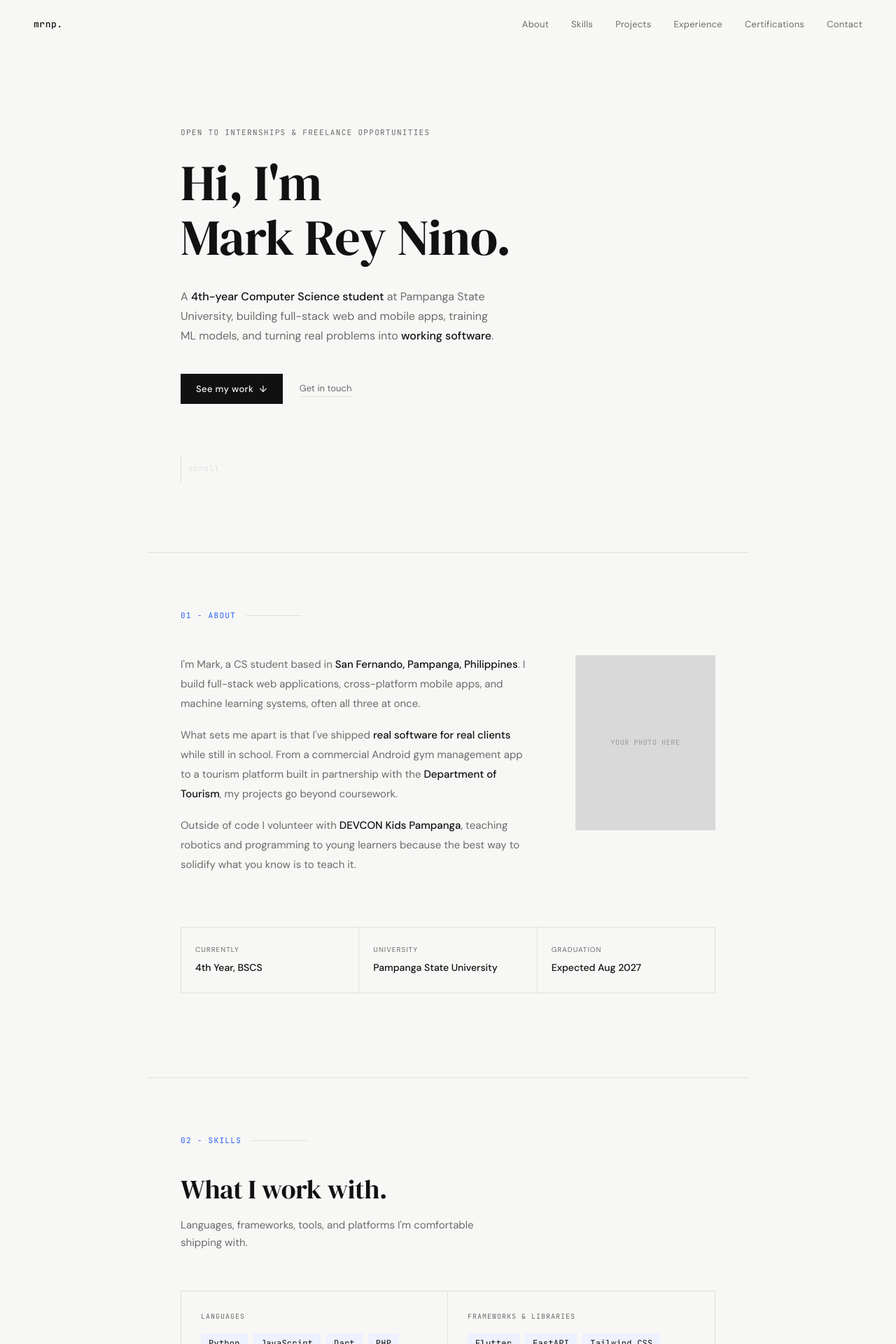
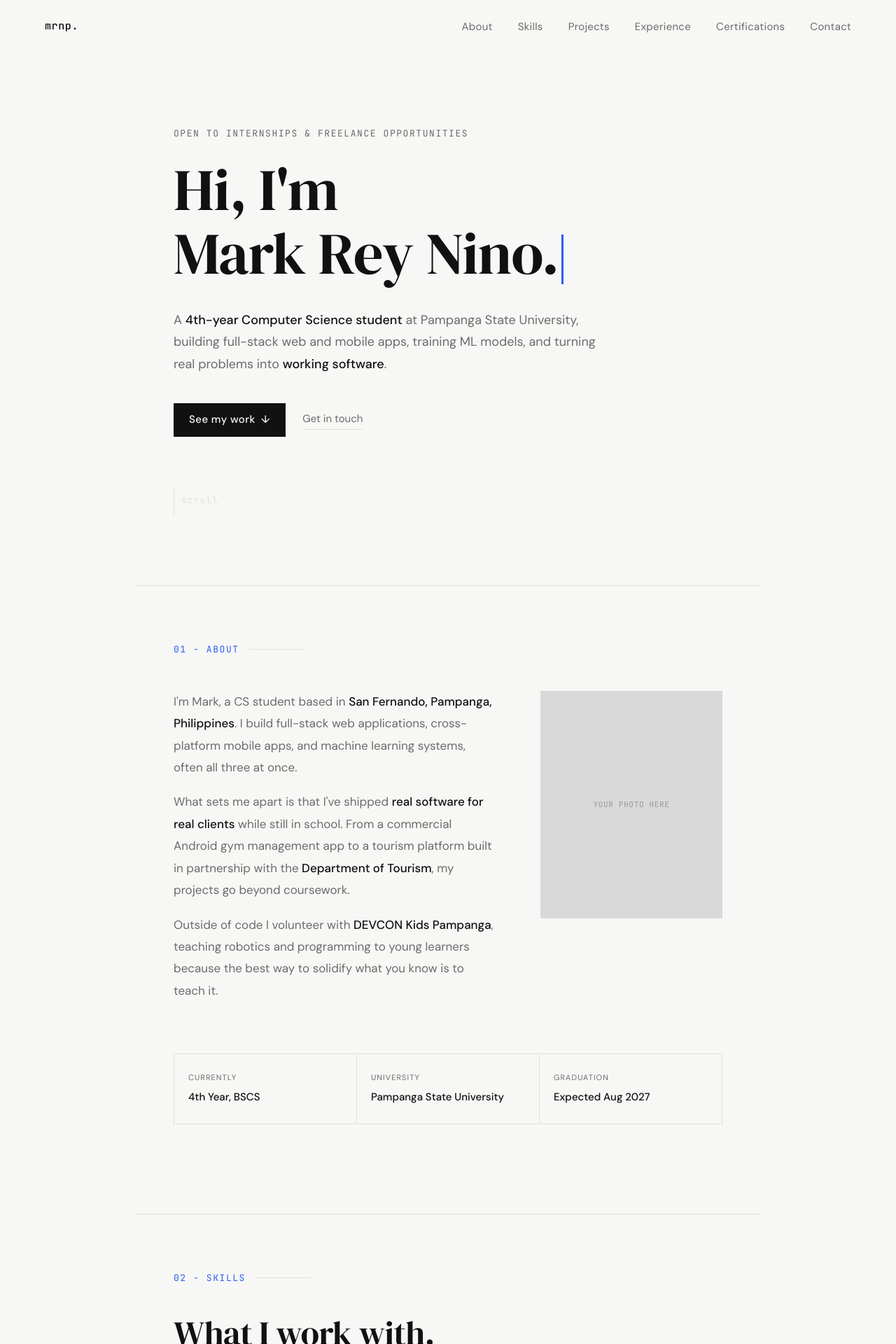
Before and after one commit to mrnp-dev/My-Portfolio, a React (Vite) app: page / in a window 1280 px wide. Shown: the top 1920 px of the page at 70% size. Built offline with nearby package versions, Linux system fonts and the light colour scheme.

Commit message:
Adjusted size and width of content

```diff
--- a/src/App.css
+++ b/src/App.css
@@ -8,7 +8,7 @@
   align-items: center;
   justify-content: space-between;
   gap: 24px;
-  padding: 22px 48px;
+  padding: 24px 64px;
   background: rgba(247, 247, 245, 0.88);
   border-bottom: 1px solid transparent;
   backdrop-filter: blur(12px);
@@ -22,7 +22,7 @@
 .nav-logo {
   color: var(--ink);
   font-family: var(--mono);
-  font-size: 13px;
+  font-size: 15px;
   font-weight: 500;
   letter-spacing: 0.04em;
   text-decoration: none;
@@ -30,13 +30,13 @@
 
 .nav-links {
   display: flex;
-  gap: 32px;
+  gap: 36px;
   list-style: none;
 }
 
 .nav-links a {
   color: var(--muted);
-  font-size: 13px;
+  font-size: 15px;
   letter-spacing: 0.02em;
   text-decoration: none;
   transition: color 0.2s;
@@ -48,9 +48,9 @@
 }
 
 main section {
-  max-width: 860px;
+  width: var(--content-width);
   margin: 0 auto;
-  padding: 120px 48px;
+  padding: 128px var(--content-padding);
 }
 
 main section + section {
@@ -83,7 +83,7 @@ main section + section {
 .hero-eyebrow {
   margin-bottom: 24px;
   color: var(--muted);
-  font-size: 11px;
+  font-size: 13px;
   letter-spacing: 0.12em;
   text-transform: uppercase;
 }
@@ -91,7 +91,7 @@ main section + section {
 .hero-name {
   color: var(--ink);
   font-family: var(--serif);
-  font-size: clamp(42px, 7vw, 72px);
+  font-size: clamp(52px, 7vw, 84px);
   font-weight: 400;
   letter-spacing: -0.01em;
   line-height: 1.08;
@@ -114,10 +114,10 @@ main section + section {
 }
 
 .hero-tagline {
-  max-width: 460px;
-  margin-top: 32px;
+  max-width: 620px;
+  margin-top: 34px;
   color: var(--muted);
-  font-size: 16px;
+  font-size: 18px;
   line-height: 1.75;
 }
 
@@ -144,7 +144,7 @@ main section + section {
   background: var(--ink);
   color: var(--bg);
   cursor: pointer;
-  font-size: 13px;
+  font-size: 15px;
   font-weight: 500;
   letter-spacing: 0.03em;
   text-decoration: none;
@@ -159,7 +159,7 @@ main section + section {
   border-bottom: 1px solid var(--rule);
   padding-bottom: 1px;
   color: var(--muted);
-  font-size: 13px;
+  font-size: 15px;
   text-decoration: none;
   transition: color 0.2s, border-color 0.2s;
 }
@@ -176,7 +176,7 @@ main section + section {
   margin-top: 72px;
   color: var(--rule);
   font-family: var(--mono);
-  font-size: 11px;
+  font-size: 13px;
   letter-spacing: 0.08em;
 }
 
@@ -203,7 +203,7 @@ main section + section {
   gap: 14px;
   margin-bottom: 40px;
   color: var(--accent);
-  font-size: 11px;
+  font-size: 13px;
   letter-spacing: 0.12em;
   text-transform: uppercase;
 }
@@ -220,22 +220,22 @@ main section + section {
   margin-bottom: 16px;
   color: var(--ink);
   font-family: var(--serif);
-  font-size: clamp(28px, 4vw, 38px);
+  font-size: clamp(34px, 4vw, 48px);
   font-weight: 400;
   letter-spacing: -0.01em;
   line-height: 1.15;
 }
 
 .section-sub {
-  max-width: 480px;
-  margin-bottom: 56px;
+  max-width: 640px;
+  margin-bottom: 60px;
   color: var(--muted);
-  font-size: 15px;
+  font-size: 17px;
 }
 
 .about-grid {
   display: grid;
-  grid-template-columns: 1fr 200px;
+  grid-template-columns: minmax(0, 1fr) 260px;
   gap: 48px 64px;
   align-items: start;
   margin-top: 48px;
@@ -244,7 +244,7 @@ main section + section {
 .about-body p {
   margin-bottom: 18px;
   color: var(--muted);
-  font-size: 15px;
+  font-size: 17px;
   line-height: 1.85;
 }
 
@@ -258,7 +258,7 @@ main section + section {
   background: #d9d9d9;
   color: #999999;
   font-family: var(--mono);
-  font-size: 10px;
+  font-size: 11px;
   letter-spacing: 0.06em;
   text-align: center;
 }
@@ -282,14 +282,14 @@ main section + section {
 .skill-cat-label {
   margin-bottom: 6px;
   color: var(--muted);
-  font-size: 10px;
+  font-size: 11px;
   letter-spacing: 0.1em;
   text-transform: uppercase;
 }
 
 .fact-value {
   color: var(--ink);
-  font-size: 14px;
+  font-size: 15px;
   font-weight: 500;
 }
 
@@ -330,7 +330,7 @@ main section + section {
   background: var(--accent-lt);
   color: var(--ink);
   font-family: var(--mono);
-  font-size: 12px;
+  font-size: 13px;
   letter-spacing: 0.02em;
 }
 
@@ -370,7 +370,7 @@ main section + section {
 .project-hero-label {
   color: rgba(0, 0, 0, 0.35);
   font-family: var(--mono);
-  font-size: 11px;
+  font-size: 13px;
   letter-spacing: 0.1em;
   text-transform: uppercase;
 }
@@ -393,7 +393,7 @@ main section + section {
   background: #e2e2e0;
   color: rgba(0, 0, 0, 0.3);
   font-family: var(--mono);
-  font-size: 10px;
+  font-size: 11px;
   letter-spacing: 0.08em;
   text-align: center;
   text-transform: uppercase;
@@ -424,7 +424,7 @@ main section + section {
 .project-meta-row {
   margin-bottom: 8px;
   color: var(--muted);
-  font-size: 11px;
+  font-size: 13px;
   letter-spacing: 0.08em;
   text-transform: uppercase;
 }
@@ -432,7 +432,7 @@ main section + section {
 .project-name {
   color: var(--ink);
   font-family: var(--serif);
-  font-size: 26px;
+  font-size: 30px;
   font-weight: 400;
   line-height: 1.15;
 }
@@ -440,7 +440,7 @@ main section + section {
 .project-status {
   flex-shrink: 0;
   padding: 5px 10px;
-  font-size: 10px;
+  font-size: 11px;
   letter-spacing: 0.08em;
   text-transform: uppercase;
   white-space: nowrap;
@@ -461,7 +461,7 @@ main section + section {
 .project-desc {
   margin-bottom: 20px;
   color: var(--muted);
-  font-size: 14px;
+  font-size: 15px;
   line-height: 1.8;
 }
 
@@ -475,7 +475,7 @@ main section + section {
   margin-bottom: 6px;
   padding-left: 16px;
   color: var(--muted);
-  font-size: 13.5px;
+  font-size: 15px;
   line-height: 1.7;
 }
 
@@ -505,7 +505,7 @@ main section + section {
   border: 1px solid var(--rule);
   padding: 3px 9px;
   color: var(--muted);
-  font-size: 10px;
+  font-size: 11px;
   letter-spacing: 0.08em;
   text-transform: uppercase;
 }
@@ -515,7 +515,7 @@ main section + section {
   padding-bottom: 1px;
   color: var(--accent);
   font-family: var(--mono);
-  font-size: 11px;
+  font-size: 13px;
   letter-spacing: 0.08em;
   text-decoration: none;
   text-transform: uppercase;
@@ -541,7 +541,7 @@ main section + section {
 .timeline-date {
   padding-top: 4px;
   color: var(--muted);
-  font-size: 11px;
+  font-size: 13px;
   letter-spacing: 0.08em;
   white-space: nowrap;
 }
@@ -556,13 +556,13 @@ main section + section {
 .timeline-org {
   margin-bottom: 10px;
   color: var(--accent);
-  font-size: 13px;
+  font-size: 15px;
   font-weight: 500;
 }
 
 .timeline-desc {
   color: var(--muted);
-  font-size: 14px;
+  font-size: 15px;
   line-height: 1.75;
 }
 
@@ -583,7 +583,7 @@ main section + section {
 .cert-issuer {
   margin-bottom: 8px;
   color: var(--accent);
-  font-size: 10px;
+  font-size: 11px;
   letter-spacing: 0.1em;
   text-transform: uppercase;
 }
@@ -591,14 +591,14 @@ main section + section {
 .cert-name {
   margin-bottom: 4px;
   color: var(--ink);
-  font-size: 14px;
+  font-size: 15px;
   font-weight: 500;
   line-height: 1.4;
 }
 
 .cert-date {
   color: var(--muted);
-  font-size: 11px;
+  font-size: 13px;
 }
 
 #contact {
@@ -616,7 +616,7 @@ main section + section {
   margin-bottom: 16px;
   color: var(--ink);
   font-family: var(--serif);
-  font-size: clamp(24px, 3.5vw, 34px);
+  font-size: clamp(30px, 3.5vw, 42px);
   font-weight: 400;
   line-height: 1.25;
 }
@@ -642,7 +642,7 @@ main section + section {
 
 .contact-row-label {
   color: var(--muted);
-  font-size: 10px;
+  font-size: 11px;
   letter-spacing: 0.1em;
   text-transform: uppercase;
 }
@@ -666,18 +666,18 @@ main section + section {
 
 footer {
   display: flex;
-  max-width: 860px;
+  width: var(--content-width);
   align-items: center;
   justify-content: space-between;
   gap: 24px;
   border-top: 1px solid var(--rule);
   margin: 0 auto;
-  padding: 28px 48px;
+  padding: 32px var(--content-padding);
 }
 
 .footer-copy {
   color: var(--muted);
-  font-size: 11px;
+  font-size: 13px;
   letter-spacing: 0.06em;
 }
 
@@ -689,7 +689,7 @@ footer {
 
 .footer-links a {
   color: var(--muted);
-  font-size: 12px;
+  font-size: 13px;
   text-decoration: none;
   transition: color 0.2s;
 }
@@ -723,10 +723,11 @@ footer {
   }
 
   .nav-links a {
-    font-size: 12px;
+    font-size: 13px;
   }
 
   main section {
+    width: 100%;
     padding: 80px 24px;
   }
 
@@ -793,6 +794,7 @@ footer {
   }
 
   footer {
+    width: 100%;
     flex-direction: column;
     padding-right: 24px;
     padding-left: 24px;
--- a/src/index.css
+++ b/src/index.css
@@ -18,12 +18,14 @@
   --serif: 'DM Serif Display', Georgia, serif;
   --sans: 'DM Sans', system-ui, sans-serif;
   --mono: 'JetBrains Mono', 'Courier New', monospace;
+  --content-width: min(70vw, 1180px);
+  --content-padding: 56px;
 
   color: var(--ink);
   background: var(--bg);
   font-family: var(--sans);
-  font-size: 15px;
-  line-height: 1.65;
+  font-size: 16px;
+  line-height: 1.7;
   font-synthesis: none;
   text-rendering: optimizeLegibility;
   -webkit-font-smoothing: antialiased;
```
